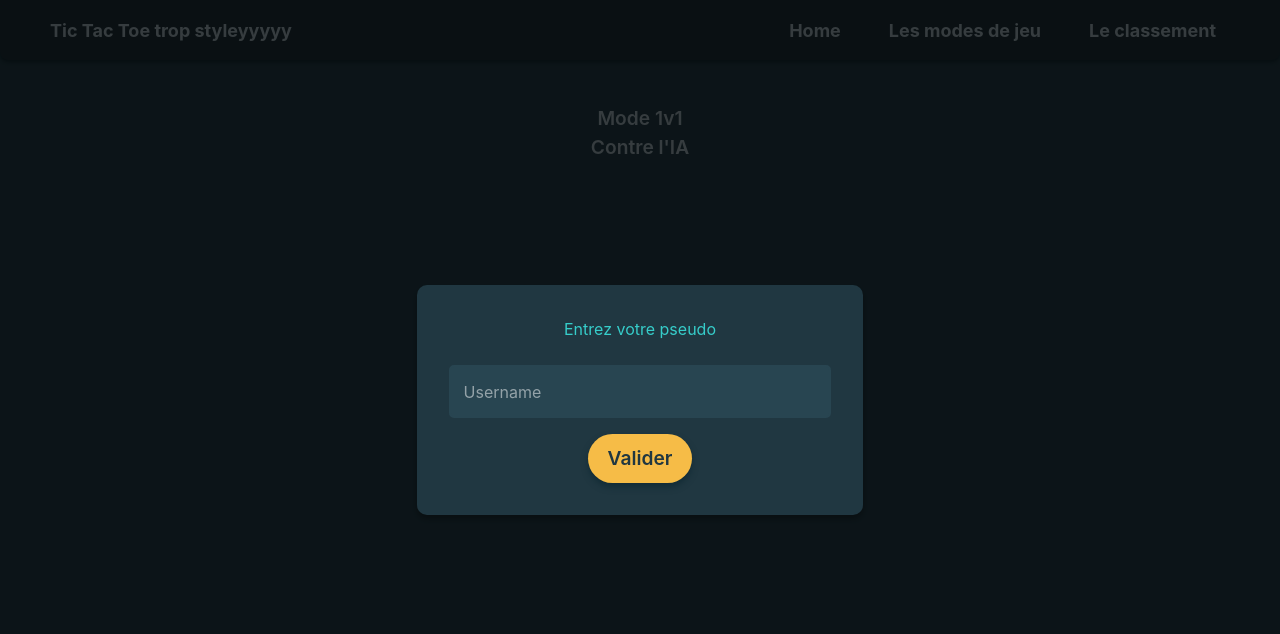
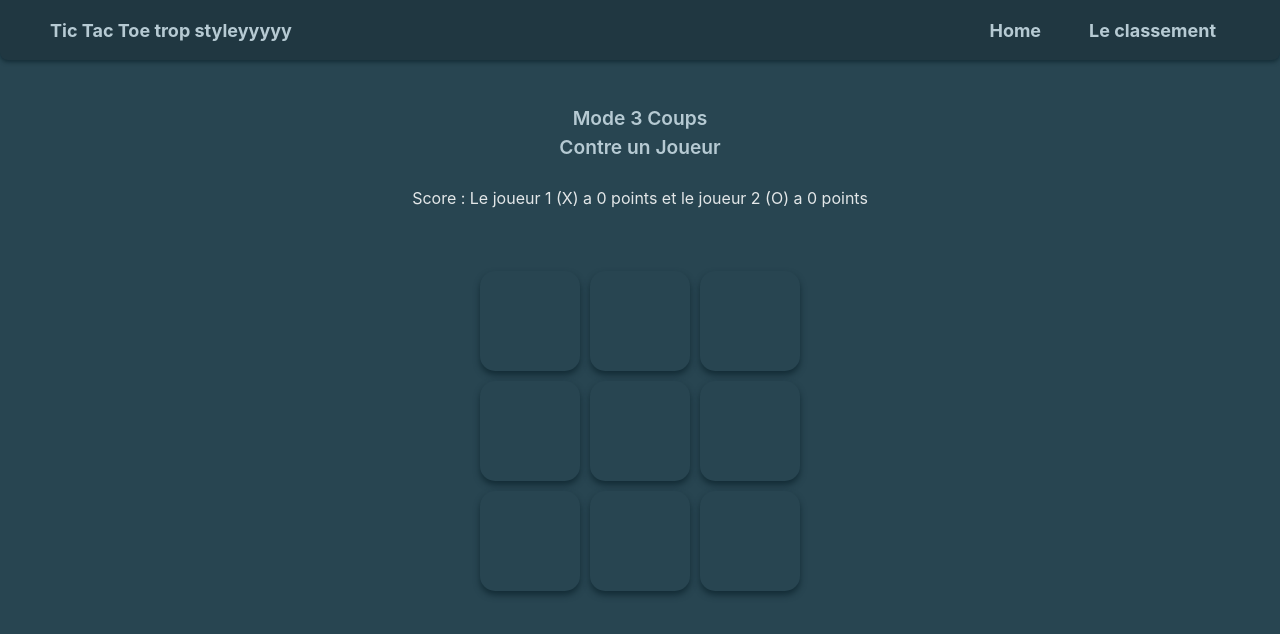
Before and after one commit to Pathan-Nara/projet-tic-tac-toe-react, a React (Vite) app: page /versus/3coups in a window 1280 px wide. Shown: the top 634 px of the page. Built offline with nearby package versions, Linux system fonts and the light colour scheme.

Commit message:
mode 3 coups ajouté + ajout du boutoun quitter et sauvegarder

```diff
--- a/src/components/navbar.tsx
+++ b/src/components/navbar.tsx
@@ -13,9 +13,6 @@ function Navbar() {
                         <Link to="/">Home</Link>
                     </div>
                     <div className='links'>
-                        <Link to="/gamemode">Les modes de jeu</Link>
-                    </div>
-                    <div className='links'>
                         <Link to="/leaderboard">Le classement</Link>
                     </div>
                 </div>
--- a/src/components/tictactoe.tsx
+++ b/src/components/tictactoe.tsx
@@ -1,11 +1,12 @@
-import { useEffect, useState } from 'react';
+import { useState } from 'react';
 import '../style/versus.css';
 import circle from '../assets/img/circle.webp';
 import cross from '../assets/img/cross.webp';
 import { dataStorage } from '../storage/datastorage';
+import { Link } from 'react-router-dom';
 
 
-function TicTacToe({mode, username = ''}: {mode: 'ai' | 'player', username?: string}) {
+function TicTacToe({mode, username = ''}: {mode: 'ai' | 'player' | '3coups', username?: string}) {
     let first = Math.floor(Math.random() * 2)
     const [tab , setTab] = useState(Array(9).fill(null));
     const [isXNext, setIsXNext] = useState(first === 0);
@@ -14,35 +15,9 @@ function TicTacToe({mode, username = ''}: {mode: 'ai' | 'player', username?: str
     const [score, setScore] = useState({X: 0, O: 0});
     const [showModalWin, setShowModalWin] = useState(false);
     const [showModalLoose, setShowModalLoose] = useState(false);
-    // const [log, setLog] = useState(Array(9).fill(null));
-    // const [cpt, setCpt] = useState(0);
-    // const [refresh, setRefresh] = useState(false);
-
-    // useEffect(() => {
-    //     setCpt(prevCpt => prevCpt + 1);                         Je me suis trompé et je me suis lancée dans la variante du jeu et en plus j'avais mal compris la consigne de la variante....
-    //     console.log("Turn count: ", cpt);
-    //     console.log("Move log: ", log);
-    //     if(cpt >= 8 ){
-    //         setRefresh(!refresh);
-    //         setCpt(prevCpt => 0);
-    //     }
-
-    //     if (refresh) {
-    //         const removable = log[cpt];
-    //         tab[removable] = null;
-    //         log[cpt] = null;
-    //         console.log(log, "Removing index: ", removable);
-    //         if(log[8] === null){
-    //             setRefresh(false);
-    //         }
-    //     }
-
-    //     console.log(refresh)
-
-    // }, [tab]);
-
-
-    // console.log(first, "First player is: ", isXNext ? 'X' : 'O');
+    const [moveHistory, setMoveHistory] = useState({X: [] as number[], O: [] as number[]});
+    const currentPlayer = isXNext ? 'X' : 'O';
+    const currentPlayerMoves = moveHistory[currentPlayer];
 
     const winConditions = [
         [0, 1, 2],
@@ -63,7 +38,7 @@ function TicTacToe({mode, username = ''}: {mode: 'ai' | 'player', username?: str
         setDraw(false);
         setShowModalWin(false);
         setShowModalLoose(false);
-
+        setMoveHistory({X: [] , O: [] });
     }
 
     const resetScore = () => {
@@ -79,8 +54,20 @@ function TicTacToe({mode, username = ''}: {mode: 'ai' | 'player', username?: str
             const newTab = tab.slice();
             newTab[index] = isXNext ? 'X' : 'O';
             setTab(newTab);
+            if (mode === '3coups') {
+                const newMoveHistory = { ...moveHistory };
+                newMoveHistory[currentPlayer] = [...currentPlayerMoves, index];
+                setMoveHistory(newMoveHistory);
+                console.log(newMoveHistory);
+                if (newMoveHistory[currentPlayer].length > 3) {
+                    const indexToRemove = newMoveHistory[currentPlayer][0];
+                    newTab[indexToRemove] = null;
+                    newMoveHistory[currentPlayer].shift();
+                    setTab(newTab);
+                    setMoveHistory(newMoveHistory);
+                }
+            }
             setIsXNext(!isXNext);
-            // setLog([...log, index]);
             const winner = isWin(newTab);
             const draw = newTab.every(cell => cell !== null);
             if (draw && !winner) {
@@ -197,6 +184,7 @@ function TicTacToe({mode, username = ''}: {mode: 'ai' | 'player', username?: str
             {winner === 'O' && showModalLoose && modalLoose}
 
             {draw && showModalLoose && modalLoose}
+            <button className="button-secondary" style={{marginTop:"50px"}} onClick={() => { saveScore(); reset(); resetScore(); }}><Link to="/leaderboard">Quitter et Sauvegarder</Link></button>
             </>
         );
     }
@@ -222,6 +210,27 @@ function TicTacToe({mode, username = ''}: {mode: 'ai' | 'player', username?: str
         );
     }
 
+    if (mode === '3coups') {
+        return (
+            <>
+            <div className='score'>
+                <p>Score : Le joueur 1 (X) a {score.X} points et le joueur 2 (O) a {score.O} points</p>
+            </div>
+            {morpion}
+            {
+            (winner || draw) &&
+            <div className='winner'>
+                {(showModalWin && modalWin)}
+                <div className='info'>
+                    {draw && <p>Match nul !</p>}
+                    <button className="submit-button button-secondary" onClick={() => { reset(); }}>Rejouer</button>
+                </div>
+            </div>
+            }
+            </>
+        );
+    }
+
 }
 
 
--- a/src/index.css
+++ b/src/index.css
@@ -76,6 +76,27 @@ button {
     }
 }
 
+.button-tertiary {
+    background-color: var(--gray-light);
+    color: var(--gray-dark);
+    padding: 10px 20px;
+    border: none;
+    font-size: 1.2rem;
+    font-weight: 600;
+    box-shadow: 0 4px 6px var(--gray-medium-shadow);
+    transition: background-color 0.3s ease, transform 0.2s ease;
+
+    &:hover {
+        background-color: var(--gray-light-shadow);
+        transform: translateY(-2px);
+    }
+
+    &:active {
+        transform: translateY(0);
+        box-shadow: 0 2px 4px var(--gray-medium-shadow);
+    }
+}
+
 
 .modal {
   position: fixed;
--- a/src/route/home.tsx
+++ b/src/route/home.tsx
@@ -14,6 +14,7 @@ function Home() {
                     <div className='buttonLayout'>
                         <button className='homeButton button-primary'><Link to="/versus/player">Joueur vs Joueur</Link></button>
                         <button className='homeButton button-secondary'><Link to="/versus/ai">Joueur vs IA</Link></button>
+                        <button className='homeButton button-tertiary'><Link to="/versus/3coups">Mode 3 Coups</Link></button>
                     </div>
                 </div>
             </div>
--- a/src/route/leaderboard.tsx
+++ b/src/route/leaderboard.tsx
@@ -1,7 +1,7 @@
 import { dataStorage } from "../storage/datastorage";
 import '../style/leaderboard.css';
 import { HiArrowCircleRight , HiArrowCircleLeft  } from 'react-icons/hi'
-import { useEffect, useState } from "react";
+import { useState } from "react";
 
 
 function Leaderboard() {
--- a/src/route/versus.tsx
+++ b/src/route/versus.tsx
@@ -6,7 +6,7 @@ import TicTacToe from '../components/tictactoe';
 function Versus() {
     const { vs } = useParams();
     const [username, setUsername] = useState('')
-    const [showModal, setShowModal] = useState(vs === 'player' ? false : true)
+    const [showModal, setShowModal] = useState(vs === 'ai' ? true : false)
     const [inputValue, setInputValue] = useState('')
 
 
@@ -44,8 +44,8 @@ function Versus() {
             <div className="versus-container">
                 <div className='text'>
                     {username && <p>Bienvenue {username} !</p>}
-                    <h1>Mode 1v1</h1>
-                    <h1> Contre {vs === 'player' ? 'un Joueur' : 'l\'IA'}</h1>
+                    <h1> {vs === '3coups' ? 'Mode 3 Coups' : 'Mode 1v1'} </h1>
+                    <h1> Contre {vs === 'ai' ? 'l\'IA' : 'un Joueur'}</h1>
                 </div>
 
 
@@ -53,10 +53,13 @@ function Versus() {
                     <TicTacToe mode={vs}/>
                 )}
 
+                {(vs === '3coups') && (
+                    <TicTacToe mode={vs} />
+                )}
+
                 {(vs === 'ai' && !showModal) && (
                     <TicTacToe mode={vs} username={username} />
                 )}
-
 
             </div>
         </>
```
